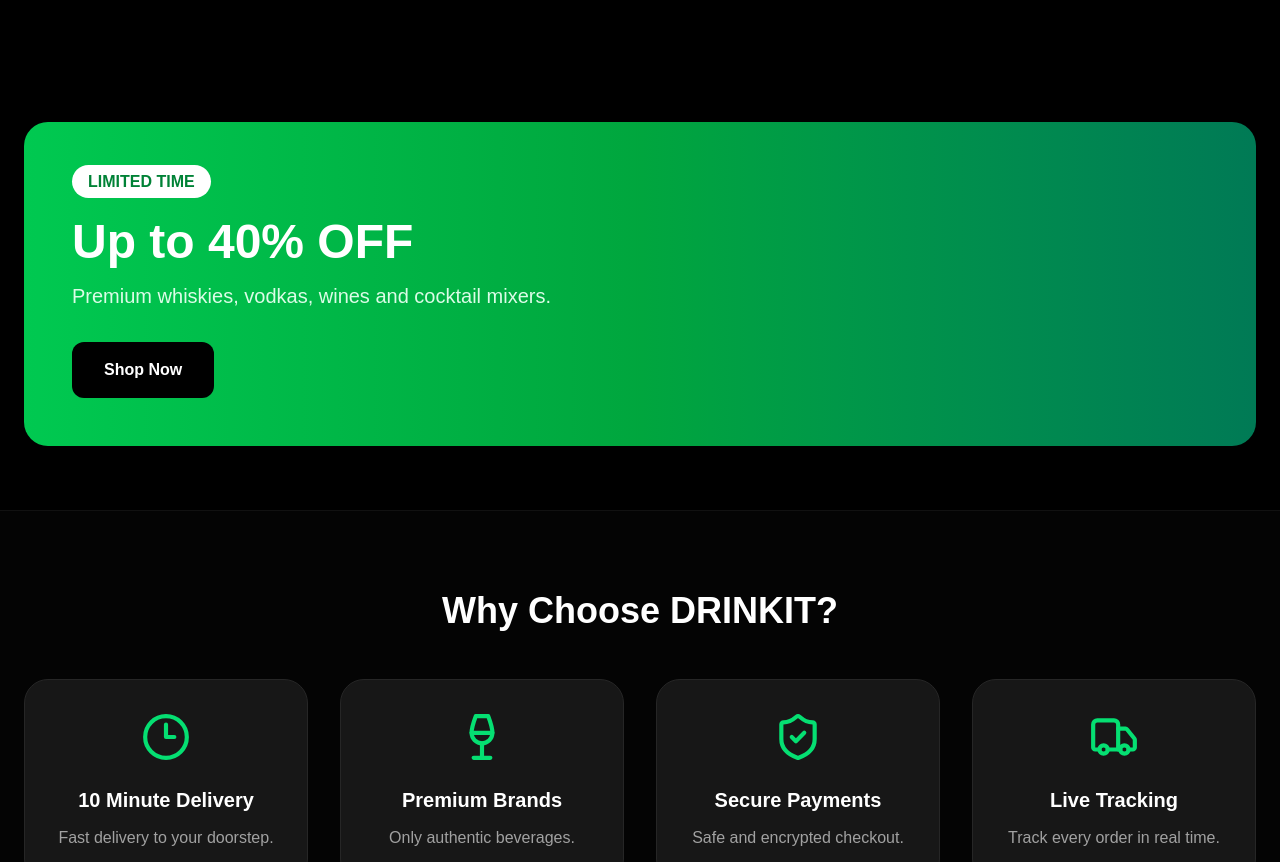
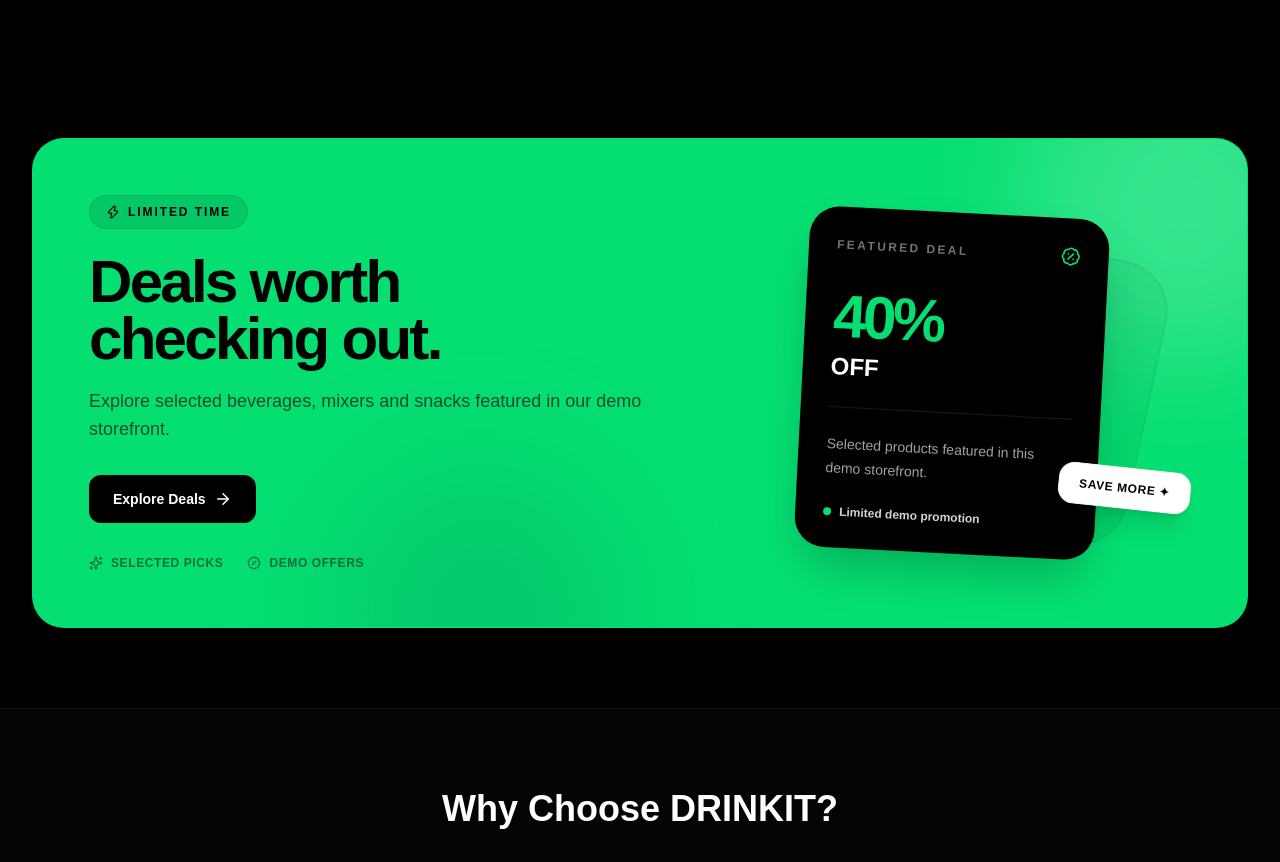
Before and after one commit to Devmistry7/DRINKIT, a Next.js app: page / in a window 1280 px wide. Shown: the part 3260-4122 px from the top of the page. Built offline with nearby package versions, Linux system fonts and the light colour scheme.

Commit message:
deal banner updated

```diff
--- a/src/components/DealsBanner.tsx
+++ b/src/components/DealsBanner.tsx
@@ -1,31 +1,140 @@
+"use client";
+
+import {
+  ArrowRight,
+  BadgePercent,
+  Sparkles,
+  Zap,
+} from "lucide-react";
+
 export default function DealsBanner() {
+  const scrollToProducts = () => {
+    document
+      .getElementById("featured-products")
+      ?.scrollIntoView({
+        behavior: "smooth",
+      });
+  };
+
   return (
-    <section className="max-w-7xl mx-auto px-6 py-12">
+    <section className="mx-auto max-w-7xl px-4 py-12 sm:px-6 lg:px-8 lg:py-16">
+      <div className="group relative overflow-hidden rounded-[32px] border border-green-400/20 bg-green-400">
 
-      <div className="rounded-3xl overflow-hidden bg-gradient-to-r from-green-500 via-green-600 to-emerald-700 p-12">
+        {/* Background Decorations */}
+        <div className="pointer-events-none absolute inset-0 overflow-hidden">
+          <div className="absolute -right-24 -top-24 h-80 w-80 rounded-full bg-white/20 blur-3xl" />
 
+          <div className="absolute -bottom-32 left-[25%] h-72 w-72 rounded-full bg-emerald-700/20 blur-3xl" />
+
+          <div className="absolute right-[8%] top-1/2 hidden h-72 w-72 -translate-y-1/2 rotate-12 rounded-[50px] border border-black/10 bg-black/[0.04] lg:block" />
+
+          <div className="absolute right-[17%] top-[18%] hidden h-24 w-24 rounded-full border border-black/10 bg-white/10 lg:block" />
+        </div>
+
+        <div className="relative grid min-h-[420px] items-center gap-10 px-6 py-10 sm:px-10 sm:py-12 lg:grid-cols-[1.1fr_0.9fr] lg:px-14 lg:py-14">
+
+          {/* LEFT CONTENT */}
           <div className="max-w-2xl">
 
-          <span className="bg-white text-green-700 px-4 py-2 rounded-full font-bold">
-            LIMITED TIME
+            {/* Badge */}
+            <div className="inline-flex items-center gap-2 rounded-full border border-black/10 bg-black/10 px-4 py-2 text-xs font-black uppercase tracking-[0.16em] text-black">
+              <Zap size={14} />
+              Limited Time
+            </div>
+
+            {/* Heading */}
+            <h2 className="mt-6 text-4xl font-black leading-[0.95] tracking-[-0.045em] text-black sm:text-5xl lg:text-6xl">
+              Deals worth
+              <br />
+              checking out.
+            </h2>
+
+            {/* Description */}
+            <p className="mt-5 max-w-xl text-base font-medium leading-7 text-black/65 sm:text-lg">
+              Explore selected beverages, mixers and
+              snacks featured in our demo storefront.
+            </p>
+
+            {/* CTA */}
+            <button
+              type="button"
+              onClick={scrollToProducts}
+              className="group/button mt-8 flex items-center gap-2 rounded-xl bg-black px-6 py-3.5 text-sm font-bold text-white transition-all duration-300 hover:bg-neutral-900 active:scale-[0.98]"
+            >
+              Explore Deals
+
+              <ArrowRight
+                size={18}
+                className="transition-transform duration-300 group-hover/button:translate-x-1"
+              />
+            </button>
+
+            {/* Bottom Info */}
+            <div className="mt-8 flex flex-wrap items-center gap-x-6 gap-y-3 text-xs font-bold uppercase tracking-wider text-black/50">
+              <span className="flex items-center gap-2">
+                <Sparkles size={14} />
+                Selected Picks
               </span>
 
-          <h2 className="text-5xl font-black text-white mt-6">
-            Up to 40% OFF
-          </h2>
+              <span className="flex items-center gap-2">
+                <BadgePercent size={14} />
+                Demo Offers
+              </span>
+            </div>
+          </div>
 
-          <p className="text-green-100 mt-4 text-xl">
-            Premium whiskies, vodkas, wines and cocktail mixers.
+          {/* RIGHT SIDE */}
+          <div className="relative hidden min-h-[300px] lg:block">
+
+            {/* Main Deal Card */}
+            <div className="absolute left-1/2 top-1/2 w-[300px] -translate-x-1/2 -translate-y-1/2 rotate-3 rounded-[30px] bg-black p-7 text-white shadow-2xl shadow-black/25 transition-transform duration-500 group-hover:rotate-0">
+
+              <div className="flex items-center justify-between">
+                <p className="text-xs font-bold uppercase tracking-[0.2em] text-neutral-500">
+                  Featured Deal
                 </p>
 
-          <button className="mt-8 bg-black text-white px-8 py-4 rounded-xl font-bold hover:scale-105 transition">
-            Shop Now
-          </button>
-
+                <BadgePercent
+                  size={20}
+                  className="text-green-400"
+                />
               </div>
 
+              <div className="mt-8">
+                <p className="text-6xl font-black tracking-[-0.06em] text-green-400">
+                  40%
+                </p>
+
+                <p className="mt-1 text-2xl font-black">
+                  OFF
+                </p>
               </div>
 
+              <div className="my-6 h-px bg-white/10" />
+
+              <p className="text-sm leading-6 text-neutral-400">
+                Selected products featured in this
+                demo storefront.
+              </p>
+
+              <div className="mt-6 flex items-center gap-2">
+                <div className="h-2 w-2 rounded-full bg-green-400" />
+
+                <p className="text-xs font-semibold text-neutral-300">
+                  Limited demo promotion
+                </p>
+              </div>
+            </div>
+
+            {/* Floating Badge */}
+            <div className="absolute bottom-6 right-0 rotate-6 rounded-2xl border border-black/10 bg-white px-5 py-3 text-black shadow-xl transition-transform duration-500 group-hover:rotate-3">
+              <p className="text-xs font-black uppercase tracking-wider">
+                Save More ✦
+              </p>
+            </div>
+          </div>
+        </div>
+      </div>
     </section>
   );
 }
```
Lines whose indentation alone changed are shown as unchanged.
